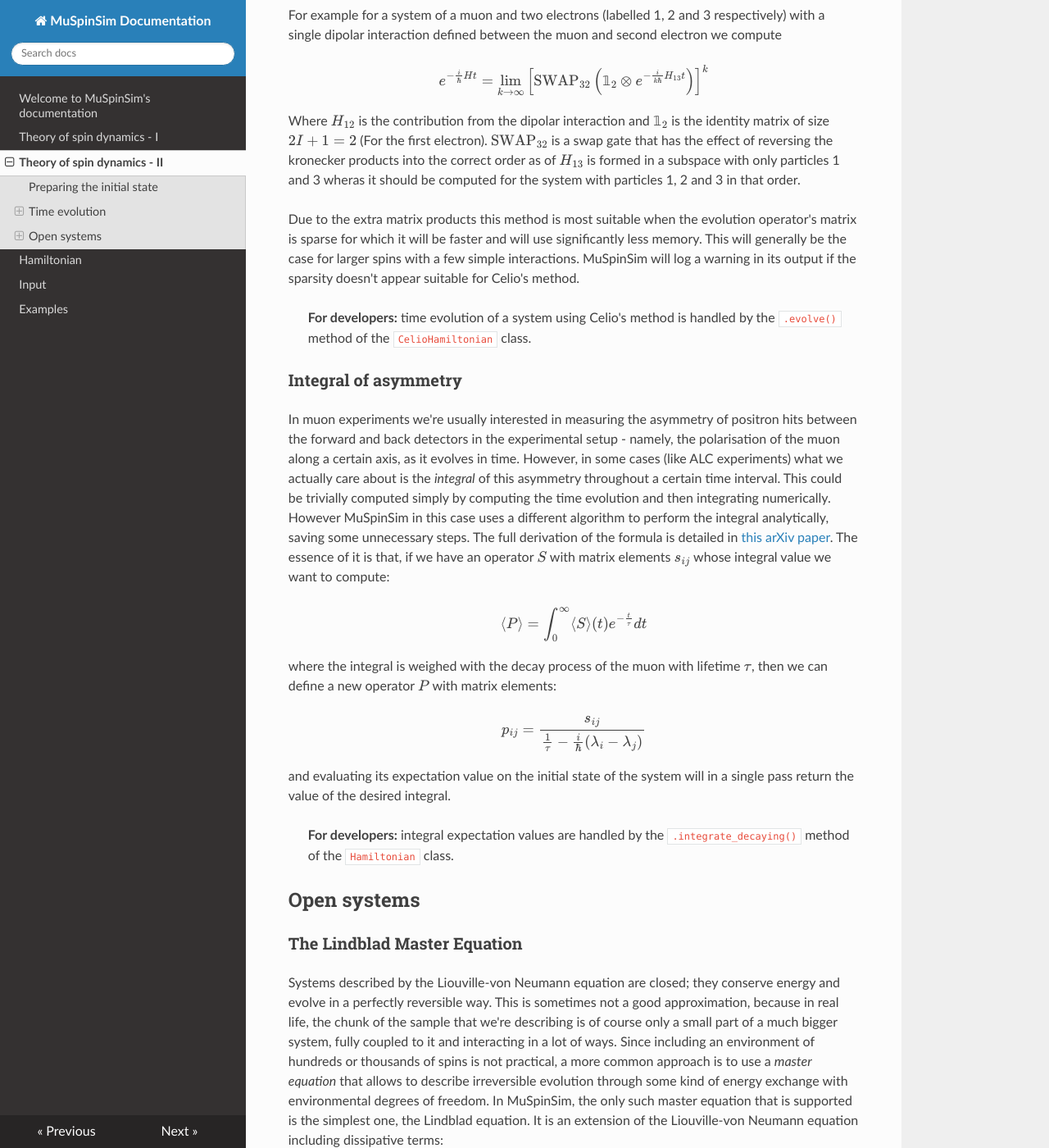
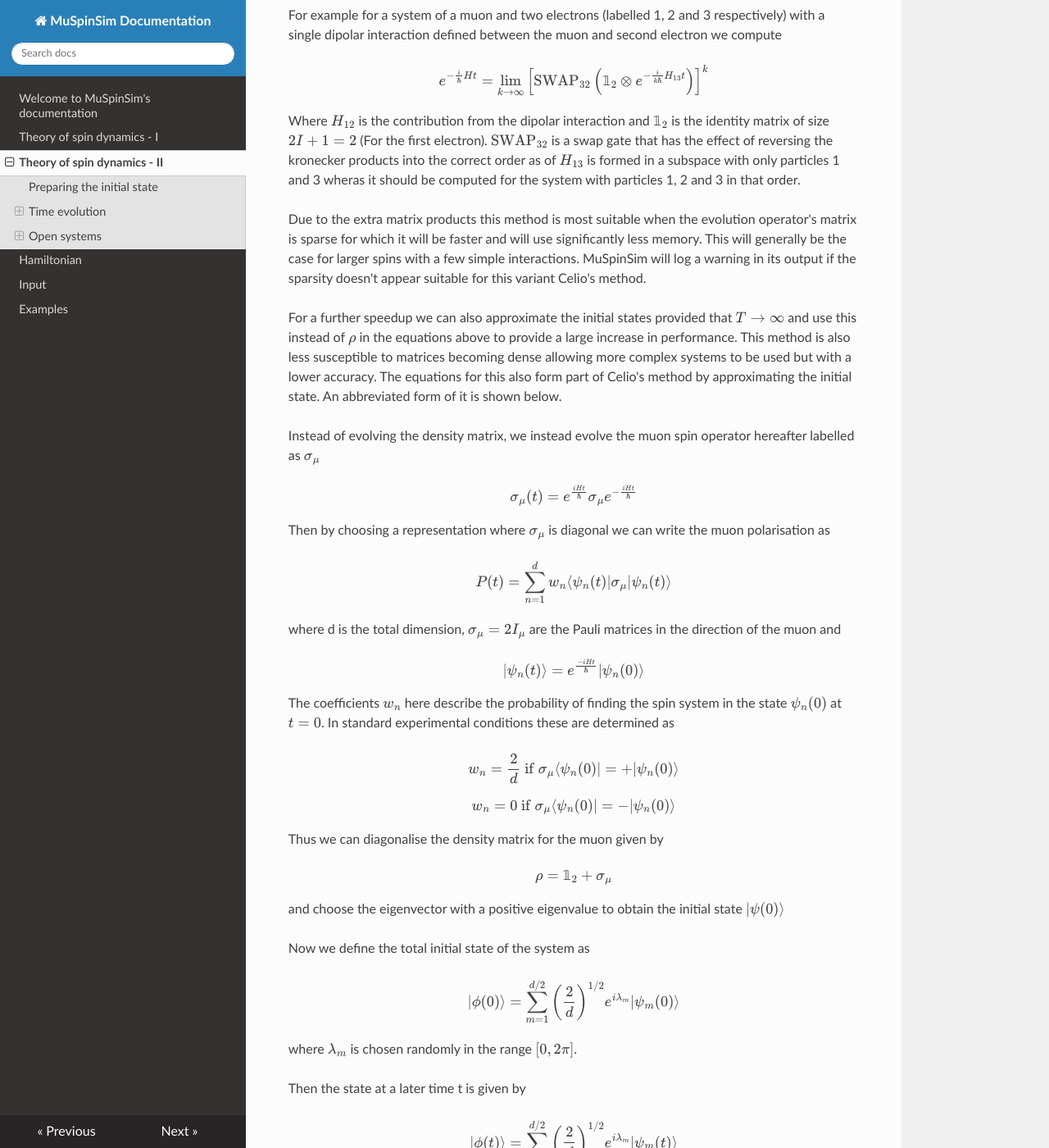
Before and after one commit to muon-spectroscopy-computational-project/muspinsim, an MkDocs documentation site: the page built from docs/docs/theory_2.md, in a window 1280 px wide and 1400 px high, scrolled down 2505 px. Shown: the whole window at 82% size. Built offline with MkDocs 1.6.1, drawn with Linux system fonts in a browser that asks for light colours; nearby versions of some CDN libraries; some of the changed text lies outside the part shown.

Commit message:
Add explanation of random initial states

```diff
--- a/docs/docs/theory_2.md
+++ b/docs/docs/theory_2.md
@@ -84,9 +84,70 @@ $$
 
 Where $H_{12}$ is the contribution from the dipolar interaction and $\mathbb{1}_2$ is the identity matrix of size $2I + 1 = 2$ (For the first electron). $\text{SWAP}_{32}$ is a swap gate that has the effect of reversing the kronecker products into the correct order as of $H_{13}$ is formed in a subspace with only particles 1 and 3 wheras it should be computed for the system with particles 1, 2 and 3 in that order.
 
-Due to the extra matrix products this method is most suitable when the evolution operator's matrix is sparse for which it will be faster and will use significantly less memory. This will generally be the case for larger spins with a few simple interactions. MuSpinSim will log a warning in its output if the sparsity doesn't appear suitable for Celio's method.
+Due to the extra matrix products this method is most suitable when the evolution operator's matrix is sparse for which it will be faster and will use significantly less memory. This will generally be the case for larger spins with a few simple interactions. MuSpinSim will log a warning in its output if the sparsity doesn't appear suitable for this variant Celio's method.
 
-> **For developers:** time evolution of a system using Celio's method is handled by the `.evolve()` method of the `CelioHamiltonian` class.
+For a further speedup we can also approximate the initial states provided that $T\rightarrow \infty$ and use this instead of $\rho$ in the equations above to provide a large increase in performance. This method is also less susceptible to matrices becoming dense allowing more complex systems to be used but with a lower accuracy. The equations for this also form part of Celio's method by approximating the initial state. An abbreviated form of it is shown below.
+
+Instead of evolving the density matrix, we instead evolve the muon spin operator hereafter labelled as $\sigma_{\mu}$
+
+$$
+\sigma_{\mu}(t) = e^{\frac{iHt}{\hbar}}\sigma_{\mu}e^{-\frac{iHt}{\hbar}}
+$$
+
+Then by choosing a representation where $\sigma_{\mu}$ is diagonal we can write the muon polarisation as
+
+$$
+P(t) = \sum_{n=1}^{d}{w_n\bra{\psi_n(t)}\sigma_{\mu}\ket{\psi_n(t)}}
+$$
+
+where d is the total dimension, $\sigma_{\mu}=2I_{\mu}$ are the Pauli matrices in the direction of the muon and
+
+$$
+\ket{\psi_n(t)} = e^{\frac{-iHt}{\hbar}}\ket{\psi_n(0)}
+$$
+
+The coefficients $w_n$ here describe the probability of finding the spin system in the state $\psi_n(0)$ at $t = 0$. In standard experimental conditions these are determined as
+
+$$
+w_n = \frac{2}{d}\text{  if  }\sigma_{\mu}\bra{\psi_n(0)} = + \ket{\psi_n(0)}
+$$
+
+$$
+w_n = 0\text{  if  }\sigma_{\mu}\bra{\psi_n(0)} = - \ket{\psi_n(0)}
+$$
+
+Thus we can diagonalise the density matrix for the muon given by
+
+$$
+\rho = \mathbb{1}_2 + \sigma_{\mu}
+$$
+
+and choose the eigenvector with a positive eigenvalue to obtain the initial state $\ket{\psi(0)}$
+
+Now we define the total initial state of the system as
+
+$$
+\ket{\phi(0)} = \sum_{m=1}^{d/2}\left(\frac{2}{d}\right)^{1/2}e^{i\lambda_m}\ket{\psi_m(0)}
+$$
+
+where $\lambda_m$ is chosen randomly in the range $[0, 2\pi]$.
+
+Then the state at a later time t is given by
+
+$$
+\ket{\phi(t)} = \sum_{m=1}^{d/2}\left(\frac{2}{d}\right)^{1/2}e^{i\lambda_m}\ket{\psi_m(t)}
+$$
+
+and the matrix elements are given by
+
+$$
+\bra{\phi(t)}\sigma_{\mu}\ket{\phi(t)} = \sum_{m=1}^{d/2}\frac{2}{d}\bra{\psi_m(t)}\sigma_{\mu}\ket{\psi_m(t)} + \sum_{m,n=1, m\neq n}^{d/2}\frac{2}{d}e^{i(\lambda_m - \lambda_n)}\bra{\psi_n(t)}\sigma_{\mu}\ket{\psi_m(t)}
+$$
+
+This second term vanishes for very large $d$ allowing us to avoid very large matrix products which speeds up the method drastically.
+
+
+> **For developers:** time evolution of a system using Celio's method is handled by the `.evolve()` and `.fast_evolve()` methods of the `CelioHamiltonian` class.
 
 ### Integral of asymmetry
 In muon experiments we're usually interested in measuring the asymmetry of positron hits between the forward and back detectors in the experimental setup - namely, the polarisation of the muon along a certain axis, as it evolves in time. However, in some cases (like ALC experiments) what we actually care about is the *integral* of this asymmetry throughout a certain time interval. This could be trivially computed simply by computing the time evolution and then integrating numerically. However MuSpinSim in this case uses a different algorithm to perform the integral analytically, saving some unnecessary steps. The full derivation of the formula is detailed in [this arXiv paper](https://arxiv.org/abs/1704.02785). The essence of it is that, if we have an operator $S$ with matrix elements $s_{ij}$ whose integral value we want to compute:
```
